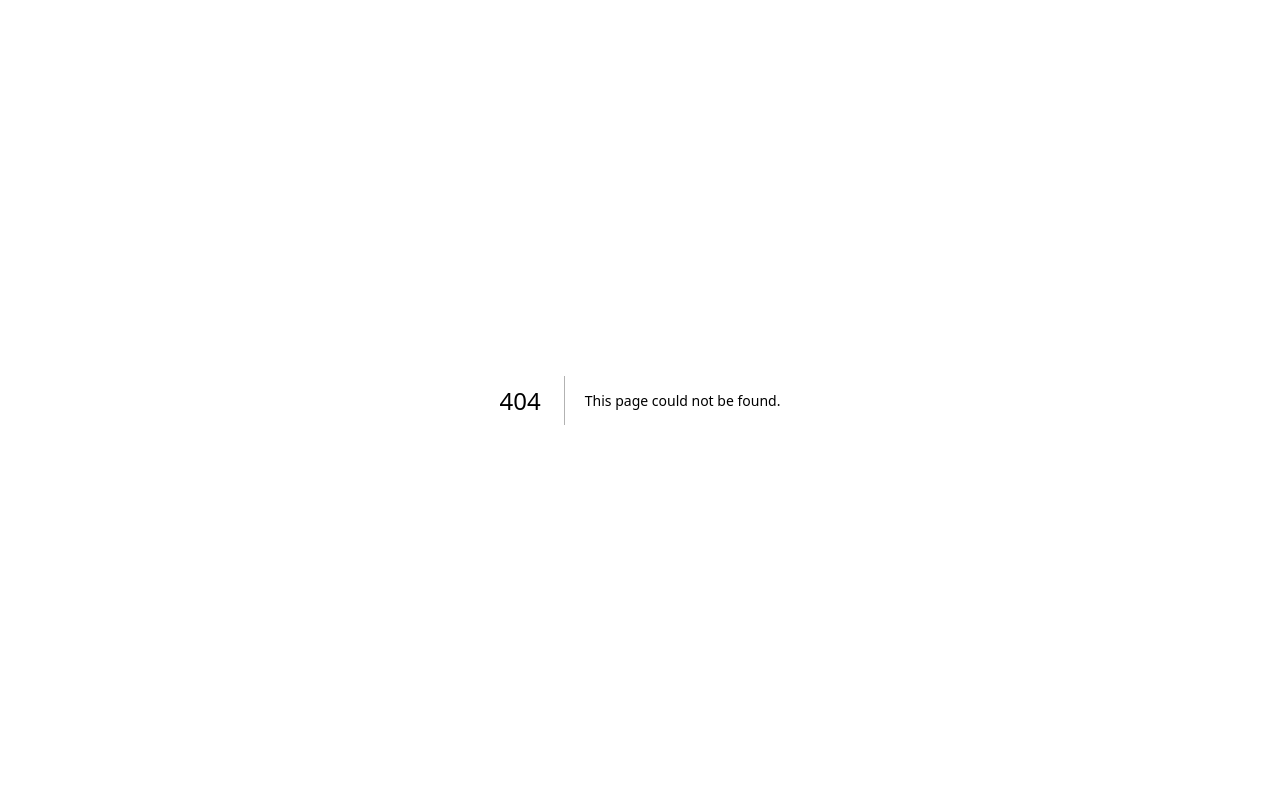
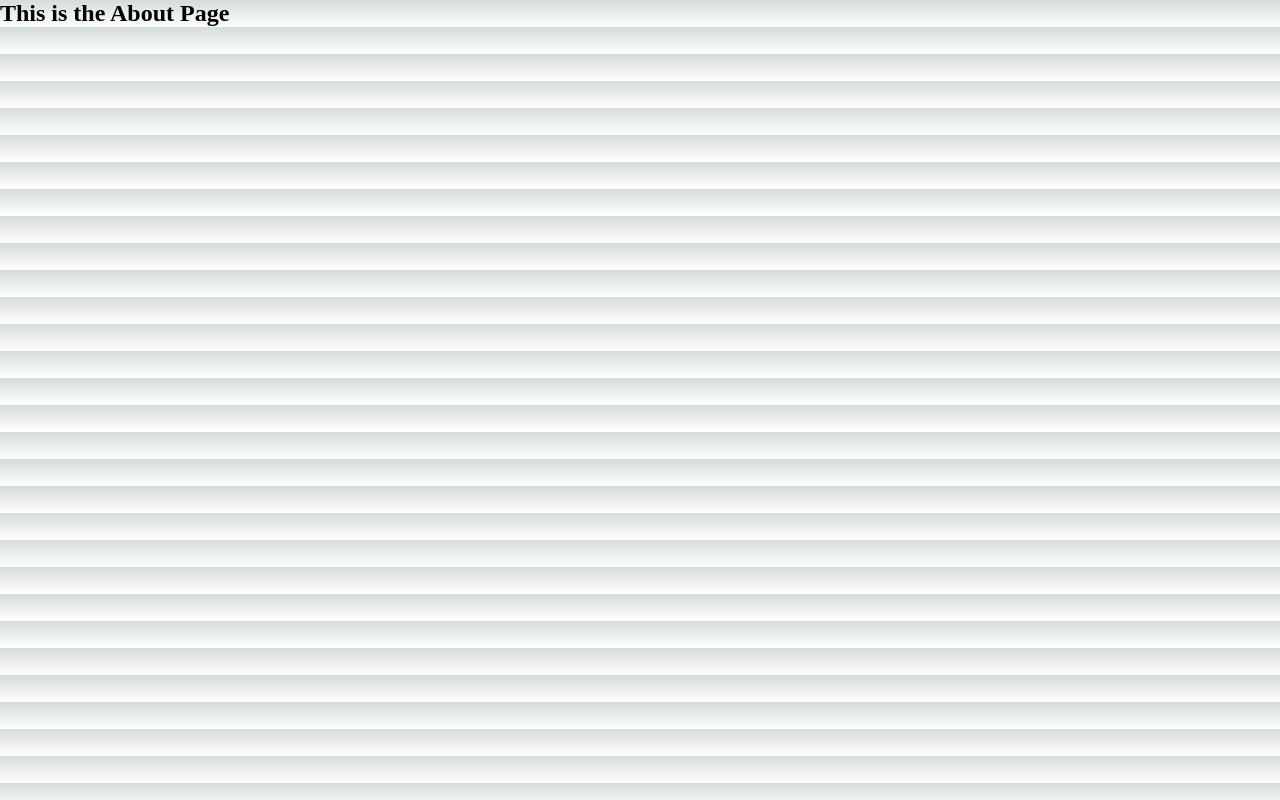
Before and after one commit to jasdhiratrevature/nextjs-demo, a Next.js app: page /about in a window 1280 px wide. Before the commit this address had no page. Built offline with nearby package versions, Linux system fonts and the light colour scheme.

Commit message:
02-Pages_Routes

```diff
--- /dev/null
+++ b/pages/about.js
@@ -0,0 +1,8 @@
+function About(){
+    return (
+        <div>
+            <h2>This is the About Page</h2>
+        </div>
+    );
+}
+export default About;
```
Also changed, not shown: pages/friends/index.js (added, +9 -0 lines), pages/friends/test.js (added, +10 -0 lines), 1 other file (tests, documents, lock files or other folders).
